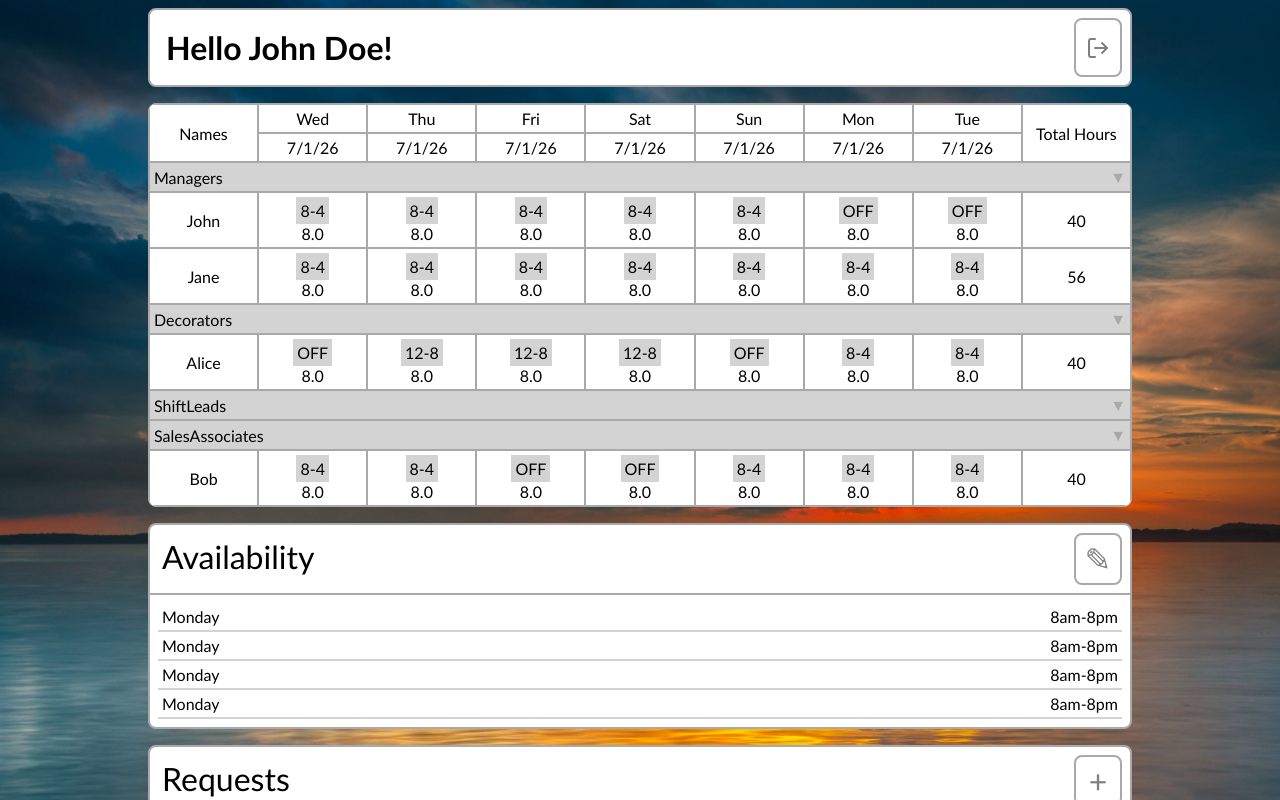
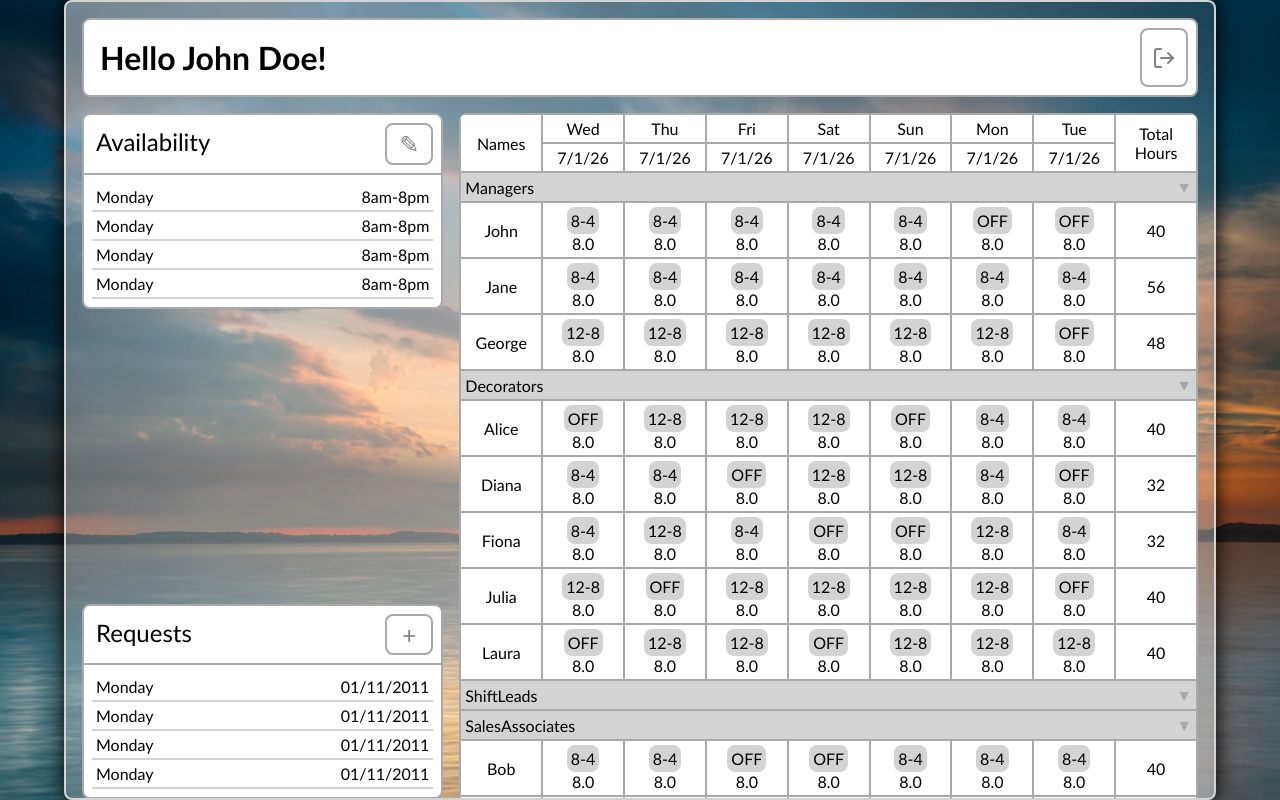
Before and after one commit to JCarradine/EmployeeScheduler, a React (Vite) app in the folder frontend/: page / in a window 1280 px wide. Built offline with nearby package versions, Linux system fonts and the light colour scheme.

Commit message:
Dashboard Layout Update - Updated mobile dashboard layout - Added styling for tablets in landscape mode and PCs - Altered dashboard related components to better fit associated containers - Deleted calendar related components

```diff
--- a/frontend/src/components/Card.scss
+++ b/frontend/src/components/Card.scss
@@ -11,6 +11,7 @@
 	border-radius: 8px;
 
 	width: 100%;
+	max-height: 100%;
 
 	overflow: hidden;
 }
@@ -29,13 +30,13 @@
 	border-width: 0px 0px 2px 0px;
 
 	.card-title {
-		font-size: 2rem;
+		font-size: 1.5rem;
 
 		padding: 4px;
 	}
 
 	.card-button {
-		font-size: 2rem;
+		font-size: 1.5rem;
 
 		border-style: solid;
 		border-color: darkgrey;
@@ -57,6 +58,8 @@
 }
 
 .card-main {
+	max-height: 100%;
+	overflow-y: auto;
 	.list {
 		list-style-type: none;
 
--- a/frontend/src/components/pages/Dashboard/Dashboard.scss
+++ b/frontend/src/components/pages/Dashboard/Dashboard.scss
@@ -3,11 +3,11 @@
 	flex-direction: column;
 	justify-content: start;
 	align-items: center;
+	gap: 0.5rem;
 
 	width: 100vw;
-	max-width: 1000px;
 
-	padding: 0px;
+	padding: 0.5rem;
 
 	overflow-x: hidden;
 	overflow-y: scroll;
@@ -21,7 +21,75 @@
 	justify-content: center;
 	align-items: center;
 
-	padding: 0.5rem;
+	border-radius: 8px;
+
+	margin: 0px;
+	padding: 0px;
 
 	width: 100%;
 }
+
+/* -- landscape tablets and pcs -- */
+@media (min-width: 1000px) {
+	.dashboard-container {
+		display: grid;
+		grid-template-columns: repeat(3, 1fr);
+		gap: 1rem;
+
+		background-image: repeating-linear-gradient(
+			45deg,
+			rgba(255, 255, 255, 0.2),
+			rgba(255, 255, 255, 0.5),
+			rgba(255, 255, 255, 0.1)
+		);
+
+		border: 2px solid lightgrey;
+		border-radius: 8px;
+
+		box-shadow: 0px 0px 20px black;
+
+		width: 90vw;
+
+		padding: 1rem;
+
+		overflow-x: hidden;
+		overflow-y: scroll;
+	}
+
+	.banner-container,
+	.schedule-container,
+	.side-container {
+		display: flex;
+		flex-direction: column;
+		justify-content: center;
+		align-items: center;
+
+		align-self: start;
+
+		width: 100%;
+	}
+
+	.banner-container {
+		order: 1;
+		grid-column: 1 / span 3;
+		grid-row: 1;
+	}
+
+	.side-container:nth-child(1) {
+		order: 2;
+		grid-column: 1;
+		grid-row: 2;
+	}
+
+	.side-container:nth-child(2) {
+		order: 3;
+		grid-column: 1;
+		grid-row: 3;
+	}
+
+	.schedule-container {
+		order: 4;
+		grid-column: 2 / span 2;
+		grid-row: 2 / span 2;
+	}
+}
--- a/frontend/src/components/pages/Dashboard/Schedule.scss
+++ b/frontend/src/components/pages/Dashboard/Schedule.scss
@@ -17,7 +17,6 @@
 .schedule-card {
 	display: grid;
 	grid-template-columns: repeat(9, 1fr);
-	justify-content: start;
 	align-items: center;
 
 	border-style: solid;
@@ -28,11 +27,12 @@
 	background-color: white;
 
 	width: 100%;
+	max-height: 100%;
 
 	padding: 0px;
 	margin: 0px;
 
-	overflow-x: auto;
+	overflow: auto;
 
 	.sched-column-header {
 		@include grid-item;
@@ -87,6 +87,7 @@
 
 		div:nth-child(1) {
 			background-color: lightgrey;
+			border-radius: 8px;
 			padding: 0.25rem;
 		}
 	}
--- a/frontend/src/components/pages/Dashboard/Schedule.tsx
+++ b/frontend/src/components/pages/Dashboard/Schedule.tsx
@@ -40,6 +40,76 @@ const EXAMPLE_WORKERS: Workers[] = [
 		shifts: ["8-4", "8-4", "OFF", "OFF", "8-4", "8-4", "8-4"],
 		totalHours: 40,
 		role: "SalesAssociate",
+	},
+	{
+		id: 5,
+		name: "Charlie",
+		shifts: ["12-8", "12-8", "12-8", "12-8", "12-8", "OFF", "OFF"],
+		totalHours: 40,
+		role: "SalesAssociate",
+	},
+	{
+		id: 6,
+		name: "Diana",
+		shifts: ["8-4", "8-4", "OFF", "12-8", "12-8", "8-4", "OFF"],
+		totalHours: 32,
+		role: "Decorator",
+	},
+	{
+		id: 7,
+		name: "Ethan",
+		shifts: ["OFF", "OFF", "8-4", "8-4", "8-4", "8-4", "8-4"],
+		totalHours: 40,
+		role: "SalesAssociate",
+	},
+	{
+		id: 8,
+		name: "Fiona",
+		shifts: ["8-4", "12-8", "8-4", "OFF", "OFF", "12-8", "8-4"],
+		totalHours: 32,
+		role: "Decorator",
+	},
+	{
+		id: 9,
+		name: "George",
+		shifts: ["12-8", "12-8", "12-8", "12-8", "12-8", "12-8", "OFF"],
+		totalHours: 48,
+		role: "Manager",
+	},
+	{
+		id: 10,
+		name: "Hannah",
+		shifts: ["8-4", "8-4", "8-4", "OFF", "OFF", "8-4", "8-4"],
+		totalHours: 40,
+		role: "SalesAssociate",
+	},
+	{
+		id: 11,
+		name: "Ian",
+		shifts: ["OFF", "8-4", "12-8", "12-8", "8-4", "OFF", "OFF"],
+		totalHours: 24,
+		role: "SalesAssociate",
+	},
+	{
+		id: 12,
+		name: "Julia",
+		shifts: ["12-8", "OFF", "12-8", "12-8", "12-8", "12-8", "OFF"],
+		totalHours: 40,
+		role: "Decorator",
+	},
+	{
+		id: 13,
+		name: "Kevin",
+		shifts: ["8-4", "8-4", "8-4", "8-4", "OFF", "OFF", "8-4"],
+		totalHours: 40,
+		role: "SalesAssociate",
+	},
+	{
+		id: 14,
+		name: "Laura",
+		shifts: ["OFF", "12-8", "12-8", "OFF", "12-8", "12-8", "12-8"],
+		totalHours: 40,
+		role: "Decorator",
 	},
 ];
 
```
Also changed, not shown: frontend/src/components/pages/Dashboard/Calendar.scss (deleted, +0 -78 lines), frontend/src/components/pages/Dashboard/Calendar.tsx (deleted, +0 -51 lines), frontend/src/components/pages/Dashboard/CalendarDate.ts (deleted, +0 -25 lines).
